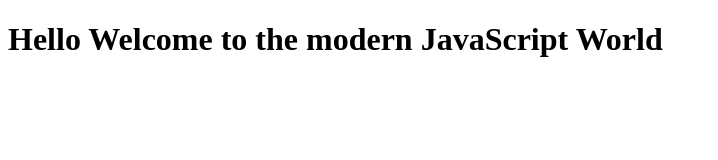
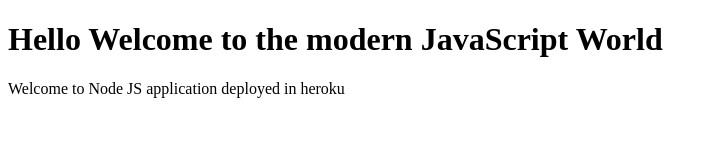
Before and after one commit to sairam07/Node_Heroku_integration, a website: page Display/index.html in a window 1280 px wide. Shown: the whole page, without its empty margins (0-718 px from the left). Drawn offline with Linux system fonts and the light colour scheme.

Commit message:
Integrating with heroku

```diff
--- a/Display/index.html
+++ b/Display/index.html
@@ -6,5 +6,6 @@
 	</head>
 	<body>
 		<h1> Hello Welcome to the modern JavaScript World </h1>
+		<p>Welcome to Node JS application deployed in heroku</p>
 	</body>
 </html>
```
